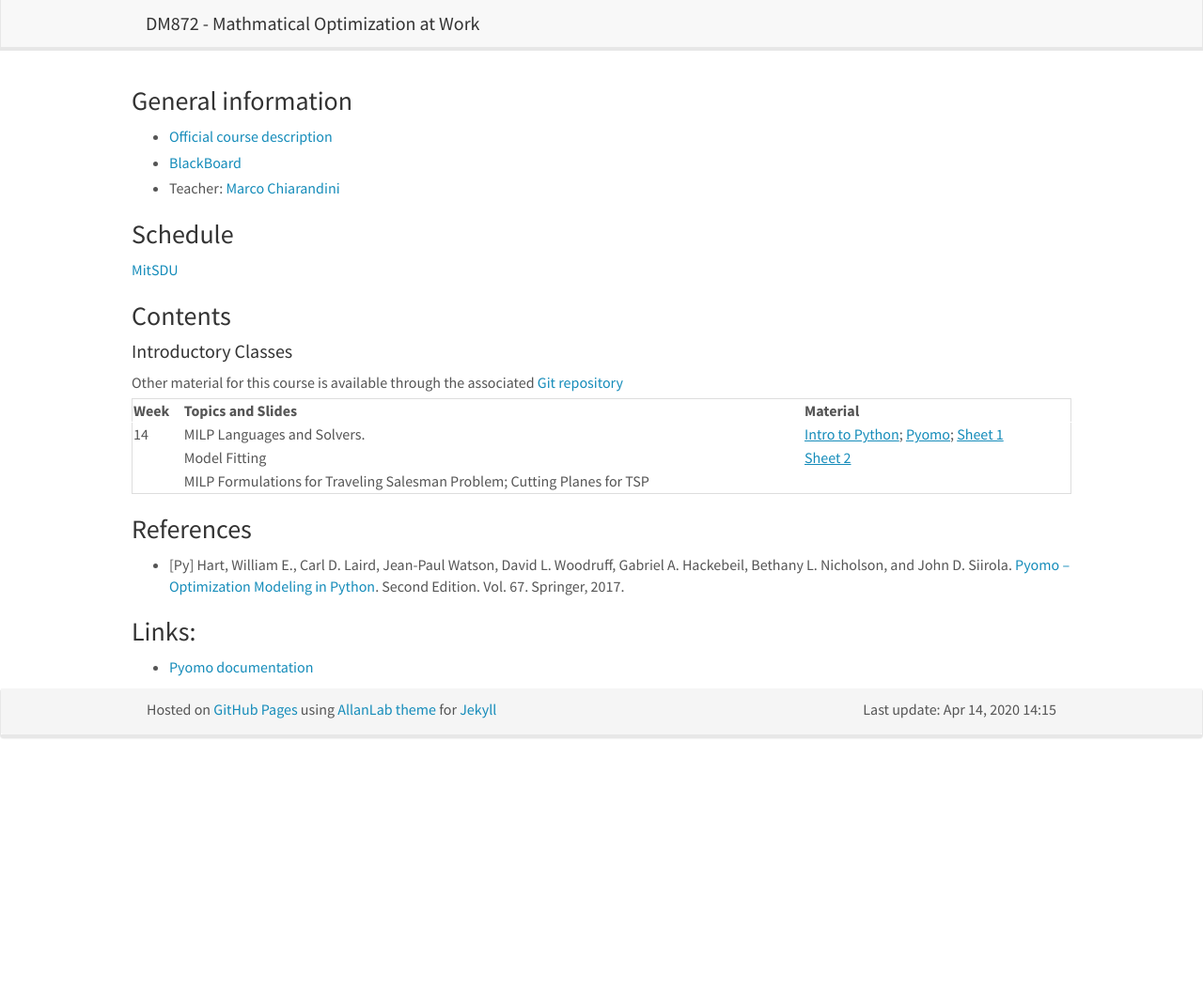
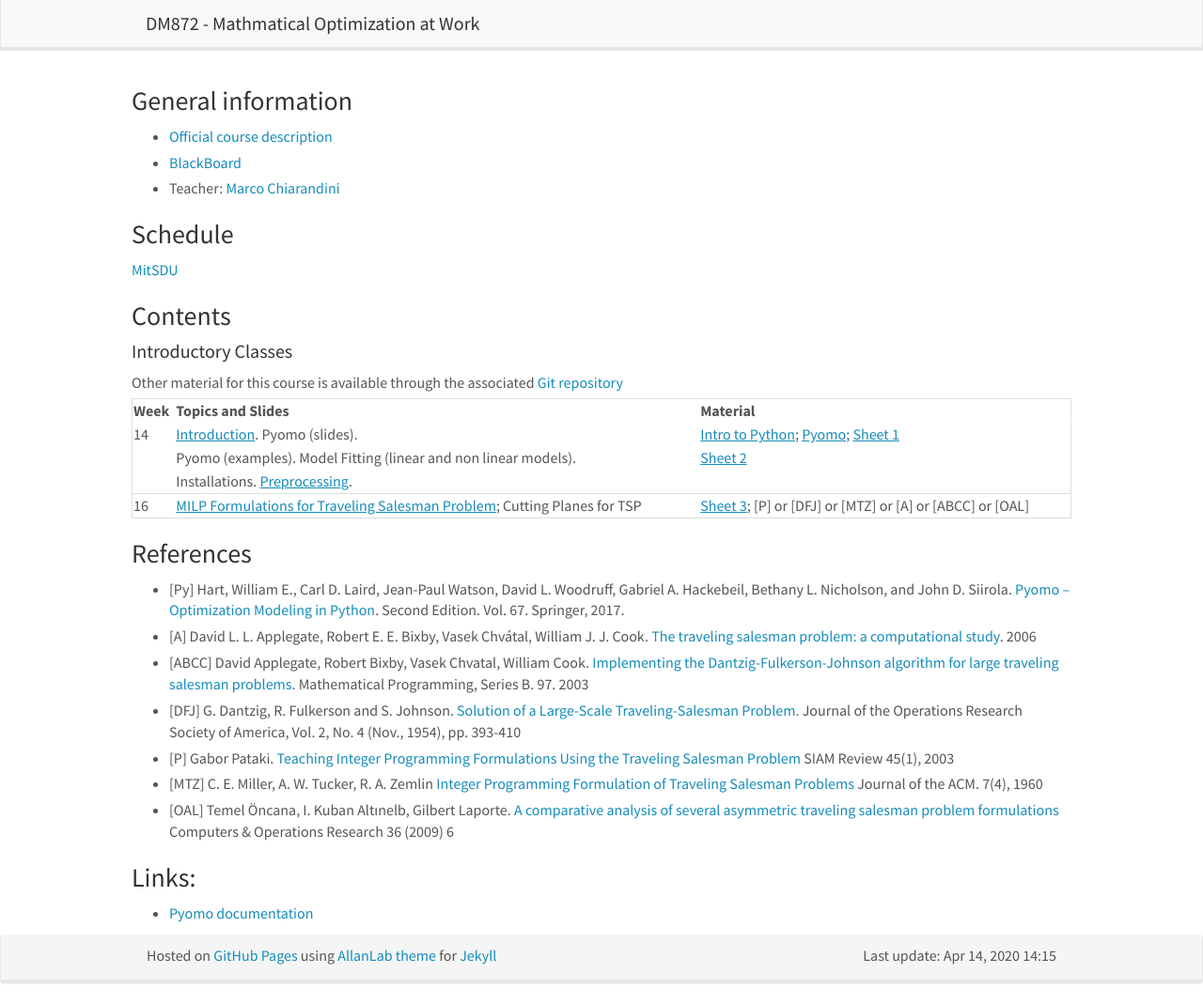
Before and after one commit to DM872/dm872.github.io, a Jekyll site: the page built from index.md, in a window 1280 px wide and 1069 px high. Shown: the whole window at 94% size. Built offline with Jekyll 4.4.1, drawn with Linux system fonts in a browser that asks for light colours; nearby versions of some CDN libraries; some of the changed lines change nothing that is shown.

Commit message:
added material

```diff
--- a/index.md
+++ b/index.md
@@ -42,15 +42,18 @@ Other material for this course is available through the associated
 [Git repository](https://github.com/DM872/Material)
 
 
-| Week	 | Topics and Slides                                                        | 	Material                                                        |
-|--------------+--------------------------------------------------------------------------+-------------------------------------------------------------------------|
-|           14 | MILP Languages and Solvers.                                              | [Intro to Python][1];  [Pyomo](http://www.pyomo.org/documentation); [Sheet 1][2] |
-|              | Model Fitting                                                            | [Sheet 2][3]              |
-|              | MILP Formulations for Traveling Salesman Problem; Cutting Planes for TSP |                                                                         |
-|--------------+--------------------------------------------------------------------------+-------------------------------------------------------------------------|
+| Week	 | Topics and Slides                                                        | 	Material                                                                 |
+|--------------+--------------------------------------------------------------------------+----------------------------------------------------------------------------------|
+|           14 | [Introduction][51]. Pyomo (slides).                                      | [Intro to Python][10];  [Pyomo](http://www.pyomo.org/documentation); [Sheet 1][11] |
+|              | Pyomo (examples).  Model Fitting (linear and non linear models).         | [Sheet 2][12]                                                                    |
+|              | Installations. [Preprocessing][52].                                      |                                                                                  |
+|--------------+--------------------------------------------------------------------------+----------------------------------------------------------------------------------|
+|           16 | [MILP Formulations for Traveling Salesman Problem][53]; Cutting Planes for TSP | [Sheet 3][13]; [P] or [DFJ] or [MTZ] or [A] or [ABCC] or [OAL]                                                                                 |
+
+
 
 <!--
-[TSP ][5]; [P] or [DFJ] or [MTZ] or [A] or [ABCC] or [OAL]
+[Tsp ][5]; [P] or [DFJ] or [MTZ] or [A] or [ABCC] or [OAL]
  [Sheet 1][1]; [Solutions][2];
 -->
 
@@ -59,7 +62,7 @@ Other material for this course is available through the associated
 | Week	 | Topics and Slides                                                             | 	Recommended reading                                                                                                                                        |
 |--------------+-------------------------------------------------------------------------------+--------------------------------------------------------------------------------------------------------------------------------------------------------------------|
 |           14 | MILP Languages and Solvers. MILP Formulations for Traveling Salesman Problem  | [Pyomo](https://imada.sdu.dk/~marco/DM871/Training/dm545_lab_scip.pdf)                                                                                             |
-|              | Cutting Planes for TSP                                                        | [TSP ][5]; [P] or [DFJ] or [MTZ] or [A] or [ABCC] or [OAL]                                                                                                         |
+|              | Cutting Planes for TSP                                                        |                                                                                                      |
 |              | Exercises                                                                     | [Sheet 1][1]; [Solutions][2];                                                                                                                                      |
 |--------------+-------------------------------------------------------------------------------+--------------------------------------------------------------------------------------------------------------------------------------------------------------------|
 |           15 | Cut-and-Solve                                                                 | [Cut-n-solve][3]; [CZ]                                                                                                                                             |
@@ -101,7 +104,7 @@ Other material for this course is available through the associated
   Python](https://www.springer.com/gp/book/9783319588193). Second
   Edition.  Vol. 67. Springer, 2017.
 
-<!--
+
 - [A] David L. L. Applegate, Robert E. E. Bixby, Vasek Chvátal, William
   J. J. Cook. [The traveling salesman problem: a computational
   study](https://ebookcentral.proquest.com/lib/sdub/detail.action?docID=768550).
@@ -135,6 +138,7 @@ Other material for this course is available through the associated
   formulations](https://doi.org/10.1016/j.cor.2007.11.008) Computers & Operations Research 36 (2009) 6
 
 
+<!--
 
 - [CZ] Sharlee Climer, Weixiong Zhang. Cut-and-solve: [An iterative
   search strategy for combinatorial optimization
@@ -241,20 +245,30 @@ Other material for this course is available through the associated
 -->
 
 
-[1]: {{ "https://colab.research.google.com/github/DM872/Material/blob/master/Python/Python_in_a_Nutshell.ipynb" | absolute_url }}
-[2]: {{ "https://imada.sdu.dk/~marco/DM871/Training/dm545_lab_scip.pdf" | absolute_url }}
-[3]: {{ site.url }}{% post_url 2020-03-31-fitting %}
+[10]: {{ "https://colab.research.google.com/github/DM872/Material/blob/master/Python/Python_in_a_Nutshell.ipynb" | absolute_url }}
+[11]: {{ "https://github.com/DM872/Material/blob/master/sheet1/Production.ipynb" | absolute_url }}
+[12]: {{ site.url }}{% post_url 2020-03-31-fitting %}
+[13]: {{ "https://github.com/DM872/Material/blob/master/TSP/tsp.ipynb" | absolute_url }}
+
+
+[32]: {{ "https://github.com/DM872/Material/blob/master/sheet2/infection.ipynb" }}
+
+
+
+[51]: {{ "/assets/dm872-lec1-handout.pdf" | absolute_url }}
+[52]: {{ "/assets/dm872-preprocessing-handout.pdf" | absolute_url }}
+[53]: {{ "/assets/dm872-tsp-handout.pdf" | absolute_url }}
 
 <!--
 
 {{ "https://github.com/DM872/Material/blob/master/Python/Sheet2.ipynb" | absolute_url }}
 
 
-[2]: {{ "https://www.imada.sdu.dk/~marco/Teaching/AY2018-2019/DM872/assets/tsp.html" | absolute_url }}
+
 [3]: {{ "https://www.imada.sdu.dk/~marco/Teaching/AY2018-2019/DM872/assets/tsp_sol.html" | absolute_url }}
 [4]: {{ "/assets/dm872-cut-n-solve-handout.pdf" | absolute_url }}
 [5]: {{ "/assets/dm872-timetabling-handout.pdf" | absolute_url }}
-[6]: {{ "/assets/dm872-tsp-handout.pdf" | absolute_url }}
+
 [7]: {{ "/assets/dm872-modeling_2-handout.pdf" | absolute_url }}
 [8]: {{ "/assets/dm872-preprocessing-handout.pdf" | absolute_url }}
 [9]: {{ "/assets/dm872-timetabling-handout.pdf" | absolute_url }}
@@ -271,4 +285,6 @@ Other material for this course is available through the associated
 [20]: {{ "https://www.imada.sdu.dk/~marco/Teaching/AY2018-2019/DM872/assets/extended.py" | absolute_url }}
 [21]: {{ "https://www.imada.sdu.dk/~marco/Teaching/AY2018-2019/DM872/assets/extended_callback.py" | absolute_url }}
 
+[13]: {{ "https://www.imada.sdu.dk/~marco/Teaching/AY2018-2019/DM872/assets/tsp.html" | absolute_url }}
+
 -->
```
